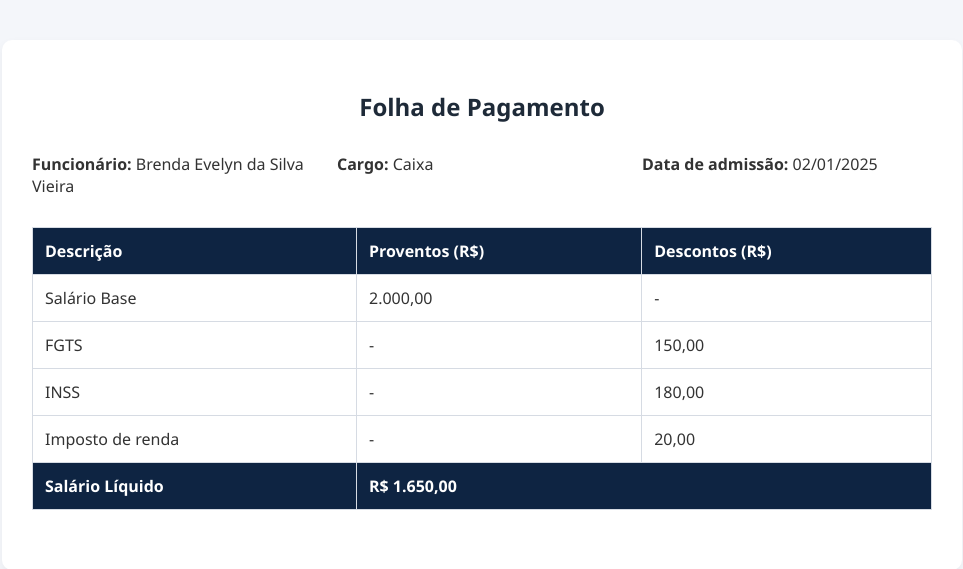
After one commit to leticialencar/backend-PI, a PHP site: page /public/folha_de_pagamento.html in a window 1280 px wide. The commit adds this page. Shown: the top 569 px of the page, without its empty margins (158-1121 px from the left). Run offline with PHP 8.4, Linux system fonts and the light colour scheme.

Commit message:
desccontos do funcionário

```diff
--- /dev/null
+++ b/assets/css/folha_de_pagamento.css
@@ -0,0 +1,53 @@
+body {
+  margin: 0;
+  font-family: 'Segoe UI', sans-serif;
+  background-color: #f4f6fa;
+  color: #333;
+}
+
+.container {
+  max-width: 900px;
+  margin: 40px auto;
+  background: #ffffff;
+  padding: 30px;
+  border-radius: 10px;
+  box-shadow: 0px 4px 10px rgba(0,0,0,0.05);
+}
+
+h2 {
+  text-align: center;
+  color: #1e2a38;
+  margin-bottom: 30px;
+}
+
+.info-funcionario {
+  display: grid;
+  grid-template-columns: repeat(auto-fit, minmax(250px, 1fr));
+  gap: 15px;
+  margin-bottom: 30px;
+  font-size: 16px;
+}
+
+.tabela-pagamento {
+  width: 100%;
+  border-collapse: collapse;
+  margin-bottom: 30px;
+}
+
+.tabela-pagamento th,
+.tabela-pagamento td {
+  border: 1px solid #d6dbe3;
+  padding: 12px;
+  text-align: left;
+}
+
+.tabela-pagamento th {
+  background-color: #0e2442;
+  color: #ffffff;
+}
+
+.total {
+  background-color: #0e2442;
+  font-weight: bold;
+  color: #ffffff;
+}
--- a/public/cadastrar_funcionario.php
+++ b/public/cadastrar_funcionario.php
@@ -155,7 +155,7 @@ try {
                 <tbody>
                     <tr>
 
-                        <td>Brenda Evelyn da Silva Vieira</td>
+                        <td><a href="folha_de_pagamento.html">Brenda Evelyn da Silva Vieira</a></td>
                         <td>Caixa</td>
                         <td class="actions">
                             <button class="open-modal" data-modal="modal-cadastro">Editar</button>
--- /dev/null
+++ b/public/folha_de_pagamento.html
@@ -0,0 +1,54 @@
+<!DOCTYPE html>
+<html lang="pt-BR">
+<head>
+  <meta charset="UTF-8">
+  <title>Folha de Pagamento</title>
+  <link rel="stylesheet" href="../assets/css/folha_de_pagamento.css">
+</head>
+<body>
+  <div class="container">
+    <h2>Folha de Pagamento</h2>
+
+    <section class="info-funcionario">
+      <div><strong>Funcionário:</strong> Brenda Evelyn da Silva Vieira</div>
+      <div><strong>Cargo:</strong> Caixa</div>
+      <div><strong>Data de admissão:</strong> 02/01/2025</div>
+    </section>
+
+    <table class="tabela-pagamento">
+      <thead>
+        <tr>
+          <th>Descrição</th>
+          <th>Proventos (R$)</th>
+          <th>Descontos (R$)</th>
+        </tr>
+      </thead>
+      <tbody>
+        <tr>
+          <td>Salário Base</td>
+          <td>2.000,00</td>
+          <td>-</td>
+        </tr>
+        <tr>
+          <td>FGTS</td>
+          <td>-</td>
+          <td>150,00</td>
+        </tr>
+        <tr>
+          <td>INSS</td>
+          <td>-</td>
+          <td>180,00</td>
+        </tr>
+
+         <tr>
+          <td>Imposto de renda</td>
+          <td>-</td>
+          <td>20,00</td>
+        </tr>
+
+        <tr class="total">
+          <td>Salário Líquido</td>
+          <td colspan="2">R$ 1.650,00</td>
+        </tr>
+      </tbody>
+    </table>
```
